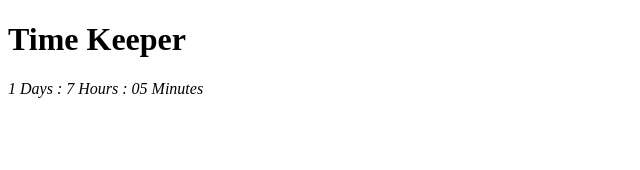
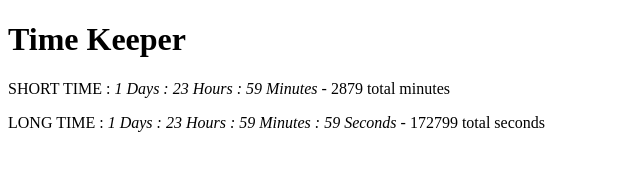
Before and after one commit to Jo-nathanWright/MakeTime, a plain HTML site: page index.html in a window 1280 px wide. Shown: the whole page, without its empty margins (0-640 px from the left). Drawn offline with Linux system fonts and the light colour scheme.

Commit message:
Added A 2nd function that calculats time from secs

```diff
--- a/app.js
+++ b/app.js
@@ -1,4 +1,5 @@
-let time = 1865
+let longTime = 172799
+let shortTime = 2879
 
 function timeConvert(time) {
     let minutes = time % 60
@@ -8,20 +9,39 @@ function timeConvert(time) {
     if (hours >= 24) {
         days = Math.floor(hours / 24)
         hours = hours % 24
+    }
+    //console.log(`${days} days : ${hours} hours : ${addZero(minutes)} minutes`);
+    draw(days, hours, addZero(minutes), time)
+}
 
+function draw(day, hour, min, time) {
+    document.getElementById("ShortTime").innerHTML = `<p>SHORT TIME : <em> ${day} Days : ${hour} Hours : ${min} Minutes </em> - ${time} total minutes</p>`
+}
+
+function secsConvert(time) {
+    let seconds = time % 60
+    let minutes = Math.floor(time / 60)
+    let hours = 0
+    let days = 0
+    if (minutes >= 60) {
+        hours = Math.floor(time / 3600)
+        minutes = minutes % 60
     }
-    console.log(`${days} days : ${hours} hours : ${addZero(minutes)} minutes`);
-    draw(days, hours, addZero(minutes))
+    if (hours >= 24) {
+        days = Math.floor(hours / 24)
+        hours = hours % 24
+    }
+    //console.log(`${days} days : ${hours} hours : ${minutes} minutes : ${seconds} seconds`);
+    longDraw(days, hours, addZero(minutes), addZero(seconds), time)
+}
+
+function longDraw(day, hour, min, sec, time) {
+    document.getElementById("LongTime").innerHTML = `<p>LONG TIME : <em> ${day} Days : ${hour} Hours : ${min} Minutes : ${sec} Seconds </em> - ${time} total seconds</p>`
 }
 
 function addZero(num) {
     return num < 10 ? '0' + num : num
 }
 
-function draw(day, hour, min) {
-    document.getElementById("days").innerText = day
-    document.getElementById("hours").innerText = hour
-    document.getElementById("mins").innerText = min
-}
-
-timeConvert(time)
+timeConvert(shortTime)
+secsConvert(longTime)
--- a/index.html
+++ b/index.html
@@ -10,8 +10,14 @@
 
 <body>
     <h1>Time Keeper</h1>
-    <p><em><span id="days">0</span> Days : <span id="hours">0</span> Hours : <span id="mins">0</span>
-            Minutes</em></p>
+
+    <div id="ShortTime">
+        <p>SHORT TIME : <em> 0 Days : 0 Hours : 0 Minutes </em></p>
+    </div>
+
+    <div id="LongTime">
+        <p>LONG TIME : <em> 0 Days : 0 Hours : 0 Minutes : 0 Seconds </em></p>
+    </div>
     <script src="app.js"></script>
 </body>
 
```
